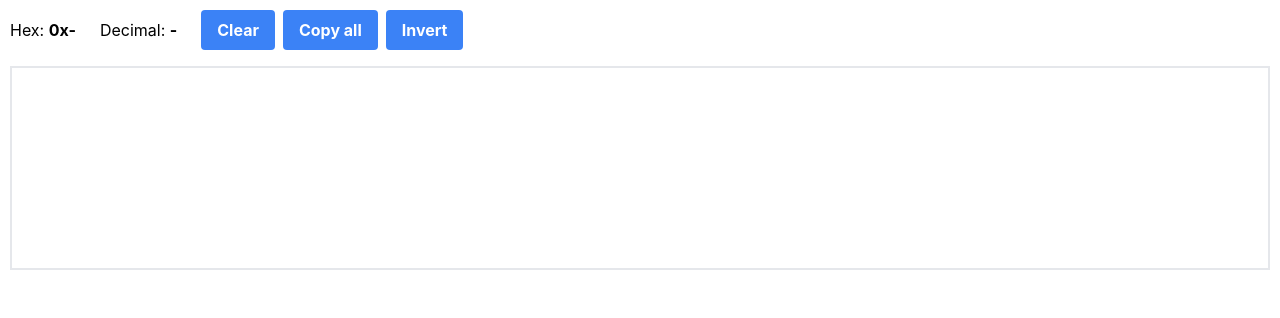
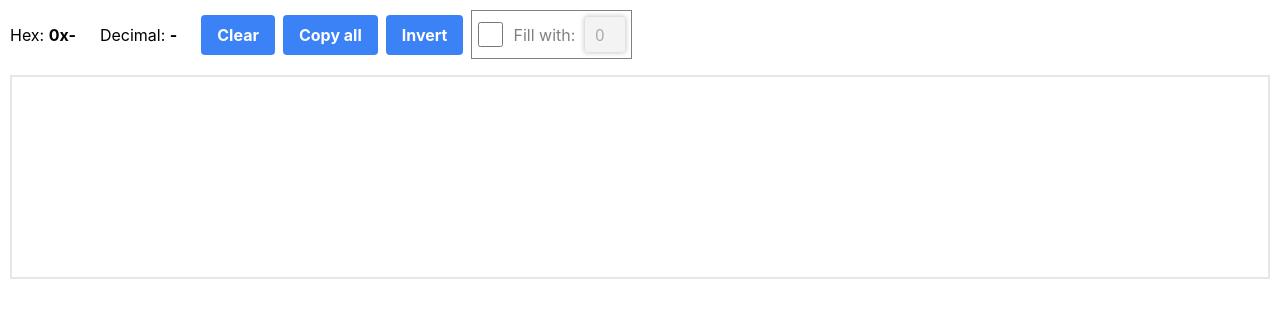
Before and after one commit to PPillau/bitman, a React (Create React App) app: page / in a window 1280 px wide. Shown: the top 318 px of the page. Built offline with nearby package versions, Linux system fonts and the light colour scheme.

Commit message:
First part of 0-1-filler

```diff
--- a/src/App.js
+++ b/src/App.js
@@ -9,11 +9,12 @@ import { numberWithCommas } from './utils';
 function App() {
   function forceUpdate() {
     setValue(stateRef.current + 1);
-    console.log(list, '-----------------------------------------');
   }
 
   const stateRef = useRef();
   const [list, setList] = React.useState(new BitList(''));
+  const [fill, setFill] = React.useState(false);
+  const [fillWith, setFillWith] = React.useState('0');
   const [activeInput, setActiveInput] = React.useState(false);
   const [value, setValue] = React.useState(0); // integer state
   stateRef.current = value;
@@ -40,12 +41,26 @@ function App() {
     [list, value]
   );
 
+  const handleFillChange = React.useCallback((e) => {
+    const target = e.target;
+    setFill(!fill);
+    list.changeFilling(!fill ? fillWith : '-1');
+    forceUpdate();
+  });
+
+  const handleFillWithChange = React.useCallback((e) => {
+    const target = e.target;
+    setFillWith(e.target.value);
+    list.changeFilling(e.target.value);
+    forceUpdate();
+  });
+
   const handleKeyInput = React.useCallback(
     (e) => {
       const numRegex = new RegExp('^[01]$');
       if (activeInput) {
         if (numRegex.test(parseInt(e.key))) {
-          list.addSaveToList(true, e.key, false);
+          list.addSaveToList(true, e.key, 0);
         } else if (e.which == 39) {
           //right
           list.moveCursor(false);
@@ -83,7 +98,7 @@ function App() {
   return (
     <div className='App'>
       <div id='updater'>1</div>
-      <div className='mb-4'>
+      <div className='mb-4 controls'>
         <span className='mr-6'>
           Hex: <span className='font-bold'>0x</span>
           <span className='uppercase font-bold'>{list.getHexValue()}</span>
@@ -113,6 +128,23 @@ function App() {
         >
           Invert
         </button>
+        <div className={`fillerBox ${fill ? '' : 'grey'}`}>
+          <input
+            name='fill'
+            type='checkbox'
+            checked={fill}
+            onChange={handleFillChange}
+          />
+          Fill with:
+          <select
+            value={fillWith}
+            onChange={handleFillWithChange}
+            disabled={!fill}
+          >
+            <option value='0'>0</option>
+            <option value='1'>1</option>
+          </select>
+        </div>
       </div>
       <div
         className={classNames(
--- a/src/BitList.js
+++ b/src/BitList.js
@@ -8,7 +8,7 @@ import ByteValueLabels from './components/ByteValueLabels';
 import ByteButtons from './components/ByteButtons';
 
 class BitList {
-  constructor(_bitString) {
+  constructor(_bitString, fillWith) {
     this.bitString = '';
     this.list = [];
     this.byteList = [];
@@ -16,6 +16,7 @@ class BitList {
     this.byteButtonList = [];
     this.cursorPos = 0;
     this.indices = [];
+    this.fillWith = fillWith || '-1';
 
     this.cursor = <span key='-1' className='cursor h-12'></span>;
     this.cursorBlank = (
@@ -28,16 +29,16 @@ class BitList {
     this.numRegex = new RegExp('^[01]$');
 
     let i = 0;
-    this.addToList(false, null, null, null, i);
+    this.addToList(false, null, 0, null, i);
     if (_bitString != '') {
       for (; i < _bitString.length; i++) {
-        this.addToList(true, _bitString.charAt(i), false, i, i);
+        this.addToList(true, _bitString.charAt(i), 0, i, i);
         this.indices.push(i);
       }
     }
   }
 
-  addSaveToList(_isBit, _bit, _active) {
+  addSaveToList(_isBit, _bit, _color) {
     if (_isBit) {
       let i = 0;
       for (; i < this.indices.length; i++) {
@@ -50,13 +51,13 @@ class BitList {
           <BitBox
             key={this.list[this.cursorPos].key}
             bit={this.list[this.cursorPos].bit}
-            active={this.list[this.cursorPos].active}
+            color={this.list[this.cursorPos].color}
           ></BitBox>
         );
         this.addToList(
           true,
           _bit,
-          _active,
+          _color,
           i,
           this.cursorToLeft ? 0 : this.cursorPos + 1
         );
@@ -68,7 +69,7 @@ class BitList {
         this.addToList(
           false,
           null,
-          null,
+          0,
           null,
           tempToLeft ? 0 : this.cursorPos + 1
         );
@@ -77,8 +78,8 @@ class BitList {
         }
       } else {
         this.deleteFromList(this.cursorPos);
-        this.addToList(true, _bit, _active, i, this.cursorPos);
-        this.addToList(false, null, null, null, this.cursorPos);
+        this.addToList(true, _bit, _color, i, this.cursorPos);
+        this.addToList(false, null, 0, null, this.cursorPos);
       }
       this.indices.push(i);
       this.indices.sort((a, b) => a - b);
@@ -138,12 +139,12 @@ class BitList {
     }
   }
 
-  addToList(_isBit, _bit, _active, _key, pos) {
+  addToList(_isBit, _bit, _color, _key, pos) {
     if (_isBit) {
       this.list.splice(pos, 0, {
         isBit: true,
         bit: _bit,
-        active: _active,
+        color: _color,
         key: _key,
         bitElem: null,
       });
@@ -151,7 +152,7 @@ class BitList {
         <BitBox
           key={this.list[pos].key}
           bit={this.list[pos].bit}
-          active={this.list[pos].active}
+          color={this.list[pos].color}
         ></BitBox>
       );
       this.addToSting(_bit, pos);
@@ -162,7 +163,7 @@ class BitList {
           <BitBox
             key={this.list[pos].key}
             bit={this.list[pos].bit}
-            active={this.list[pos].active}
+            color={this.list[pos].color}
             cursorToLeft={this.cursorToLeft}
           >
             {this.cursorToLeft ? this.cursorBlank2 : this.cursor}
@@ -194,7 +195,7 @@ class BitList {
       this.list.splice(this.cursorPos, 1);
       this.recalculateByteList();
       const newCursorPos = this.cursorPos - 1 >= 0 ? this.cursorPos - 1 : 0;
-      this.addToList(false, null, null, null, newCursorPos);
+      this.addToList(false, null, 0, null, newCursorPos);
       this.cursorPos = newCursorPos;
       this.indices.sort((a, b) => a - b);
     }
@@ -222,36 +223,36 @@ class BitList {
           <BitBox
             key={this.list[this.cursorPos].key}
             bit={this.list[this.cursorPos].bit}
-            active={this.list[this.cursorPos].active}
+            color={this.list[this.cursorPos].color}
           ></BitBox>
         );
-        this.addToList(false, null, null, null, this.cursorPos - 1);
+        this.addToList(false, null, 0, null, this.cursorPos - 1);
         this.cursorPos--;
       } else if (!this.cursorToLeft && this.cursorPos - 1 == -1) {
         this.list[this.cursorPos].bitElem = (
           <BitBox
             key={this.list[this.cursorPos].key}
             bit={this.list[this.cursorPos].bit}
-            active={this.list[this.cursorPos].active}
+            color={this.list[this.cursorPos].color}
           ></BitBox>
         );
         this.cursorToLeft = true;
-        this.addToList(false, null, null, null, 0);
+        this.addToList(false, null, 0, null, 0);
       }
     } else if (!left && this.cursorPos + 1 < this.bitString.length) {
       this.list[this.cursorPos].bitElem = (
         <BitBox
           key={this.list[this.cursorPos].key}
           bit={this.list[this.cursorPos].bit}
-          active={this.list[this.cursorPos].active}
+          color={this.list[this.cursorPos].color}
         ></BitBox>
       );
       if (!this.cursorToLeft) {
-        this.addToList(false, null, null, null, this.cursorPos + 1);
+        this.addToList(false, null, 0, null, this.cursorPos + 1);
         this.cursorPos++;
       } else {
         this.cursorToLeft = false;
-        this.addToList(false, null, null, null, 0);
+        this.addToList(false, null, 0, null, 0);
       }
     }
   }
@@ -265,7 +266,7 @@ class BitList {
     this.indices = [];
     this.cursorPos = 0;
     this.cursorToLeft = false;
-    this.addToList(false, null, null, null, 0);
+    this.addToList(false, null, 0, null, 0);
   }
 
   changeToNewStringAt(_newBitString, pos) {
@@ -304,7 +305,7 @@ class BitList {
         <BitBox
           key={this.list[pos].key}
           bit={bit}
-          active={this.list[pos].active}
+          color={this.list[pos].color}
           cursorToLeft={this.cursorToLeft}
         >
           {this.cursorToLeft ? this.cursorBlank2 : this.cursor}
@@ -315,7 +316,7 @@ class BitList {
         <BitBox
           key={this.list[pos].key}
           bit={this.list[pos].bit}
-          active={this.list[pos].active}
+          color={this.list[pos].color}
           cursorToLeft={this.cursorToLeft}
         ></BitBox>
       );
@@ -329,6 +330,10 @@ class BitList {
       this.bitString.substr(pos + 1, this.bitString.length);
   }
 
+  changeFilling(_fillWith) {
+    this.fillWith = _fillWith;
+  }
+
   renderFiller(bit) {
     const span = 8 - (this.list.length % 8);
 
@@ -336,7 +341,22 @@ class BitList {
       this.list.length % 8 != 0 &&
       !(this.list.length == 1 && !this.list[0].isBit)
     ) {
-      return <Filler bit={bit} span={span}></Filler>;
+      if (this.fillWith != '-1' && bit) {
+        const result = [];
+        for (let i = 0; i < span; i++) {
+          result.push(
+            <BitBox
+              key={-i - 1}
+              bit={this.fillWith}
+              color={1}
+              cursorToLeft={false}
+            ></BitBox>
+          );
+        }
+        return result;
+      } else {
+        return <Filler bit={bit} span={span}></Filler>;
+      }
     } else {
       return '';
     }
--- a/src/components/BitBox.js
+++ b/src/components/BitBox.js
@@ -1,16 +1,13 @@
 import React from 'react';
 import classNames from 'classnames';
 
-export default function BitBox({ bit, ac, children, cursorToLeft = false }) {
-  const [active] = React.useState(ac);
+export default function BitBox({ bit, color, children, cursorToLeft = false }) {
+  const colorList = ['bg-blue-600', 'bg-gray-600', 'bg-green-600'];
   return (
     <div className='cell bit'>
       {cursorToLeft && children}
       <span
-        className={classNames(
-          'flex inline-block cursor-pointer justify-center rounded-md items-center text-white font-extrabold text-center h-12 w-8 px-2 py-2',
-          { 'bg-blue-600': !active, 'bg-green-600': active }
-        )}
+        className={`${colorList[color]} flex inline-block cursor-pointer justify-center rounded-md items-center text-white font-extrabold text-center h-12 w-8 px-2 py-2`}
       >
         {bit}
         {!cursorToLeft && children}
--- a/src/index.css
+++ b/src/index.css
@@ -149,3 +149,51 @@ body {
 #updater {
   display: none;
 }
+
+.fillerBox {
+  border: 1px solid grey;
+  display: inline-flex;
+  padding: 6px;
+  flex-direction: row;
+  align-items: center;
+}
+
+.fillerBox input[type='checkbox'] {
+  margin-right: 10px;
+  height: 25px;
+  width: 25px;
+}
+
+.fillerBox input[type='checkbox']:before {
+  -moz-appearance: none;
+  -webkit-appearance: none;
+  appearance: none;
+}
+
+.fillerBox select {
+  -moz-appearance: none;
+  -webkit-appearance: none;
+  appearance: none;
+  border: none;
+
+  position: relative;
+  width: 40px;
+  height: 35px;
+  -moz-padding-start: calc(10px - 3px);
+  padding-left: 10px;
+  font-family: 'Open Sans', sans-serif;
+  font-size: 16px;
+
+  box-shadow: 0px 0px 5px 1px rgba(0, 0, 0, 0.3);
+  border-radius: 3px;
+  margin-left: 10px;
+}
+
+.grey {
+  color: grey;
+}
+
+.controls {
+  display: flex;
+  align-items: center;
+}
```
